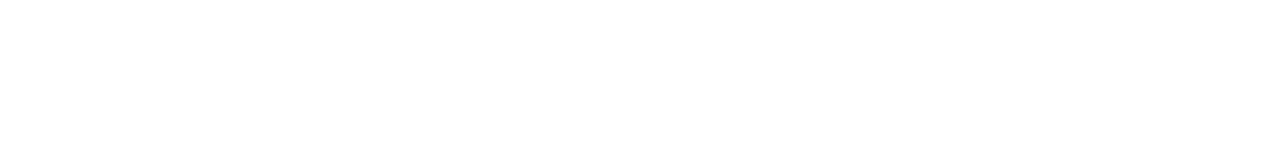
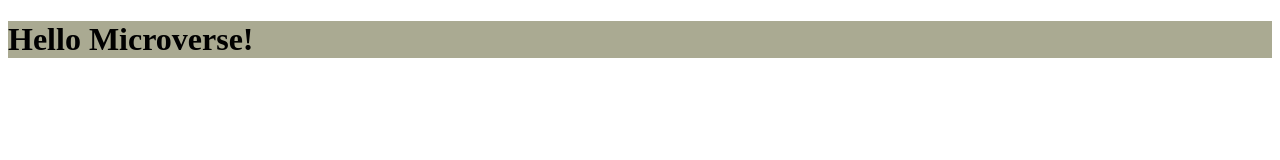
Before and after one commit to j-tee/hello-microverse, a plain HTML site: page index.html in a window 1280 px wide. Drawn offline with Linux system fonts and the light colour scheme.

```diff
--- a/index.html
+++ b/index.html
@@ -9,7 +9,7 @@
     <body>
         <main>
             <header>
-
+                <h1> Hello Microverse! </1>
             </header>
         </main>
     </body>
```
Also changed, not shown: 1 other file.
